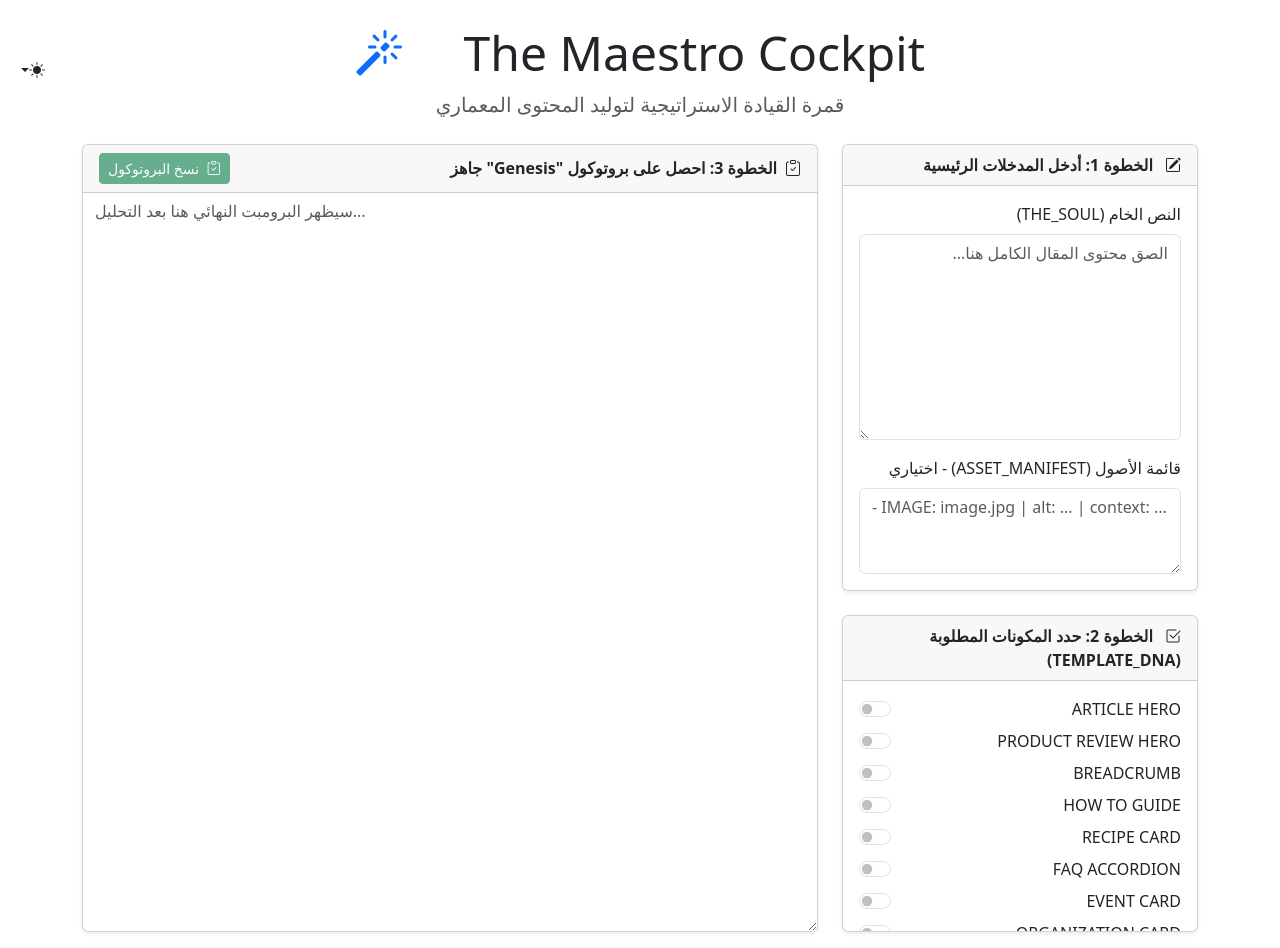
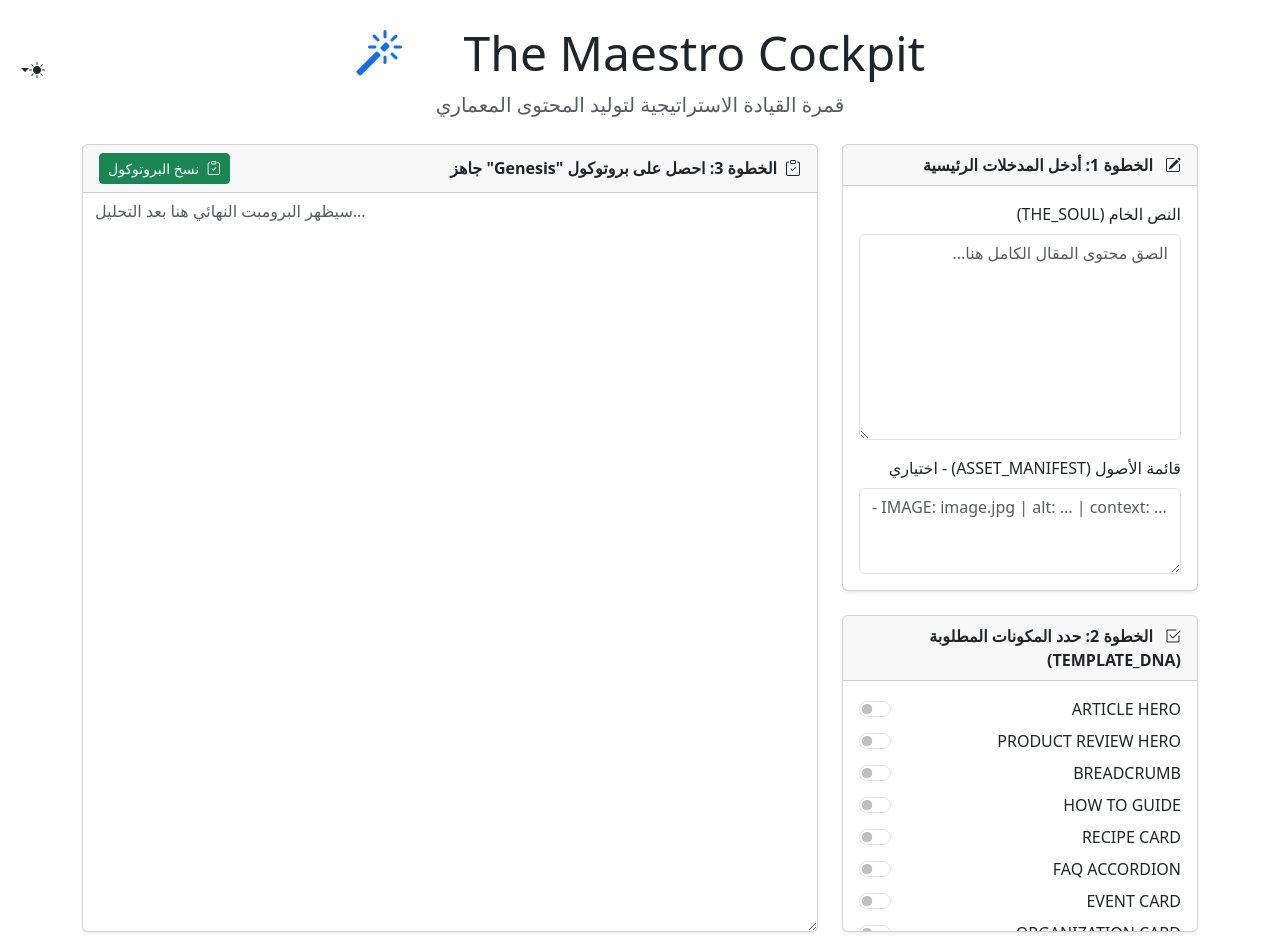
Before and after one commit to AI8V/maestro, a plain HTML site: page index.html in a window 1280 px wide. Shown: the top 948 px of the page. Drawn offline with nearby package versions, Linux system fonts and the light colour scheme.

Commit message:
Update index.html

```diff
--- a/index.html
+++ b/index.html
@@ -118,7 +118,7 @@
                 </div>
                 <div class="col-lg-8">
                     <div class="card h-100 shadow-sm">
-                        <div class="card-header d-flex justify-content-between align-items-center"><span class="fw-bold"><span class="bi bi-clipboard-check ms-2" aria-hidden="true"></span>الخطوة 3: احصل على بروتوكول "Genesis" جاهز</span><button class="btn btn-success btn-sm" id="copyPromptBtn" disabled=""><i class="bi bi-clipboard-check ms-1" aria-hidden="true"></i> نسخ البروتوكول</button></div>
+                        <div class="card-header d-flex justify-content-between align-items-center"><span class="fw-bold"><span class="bi bi-clipboard-check ms-2" aria-hidden="true"></span>الخطوة 3: احصل على بروتوكول "Genesis" جاهز</span><button class="btn btn-success btn-sm" id="copyPromptBtn"><i class="bi bi-clipboard-check ms-1" aria-hidden="true"></i> نسخ البروتوكول</button></div>
                         <div class="card-body p-0 h-100"><textarea class="border-0 form-control h-100" dir="ltr" id="generatedPromptOutput" placeholder="سيظهر البرومبت النهائي هنا بعد التحليل..." readonly=""></textarea></div>
                     </div>
                 </div>
```
